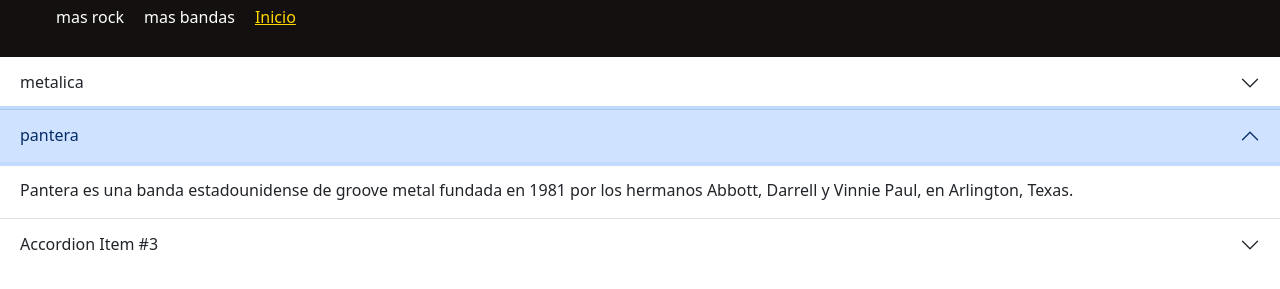
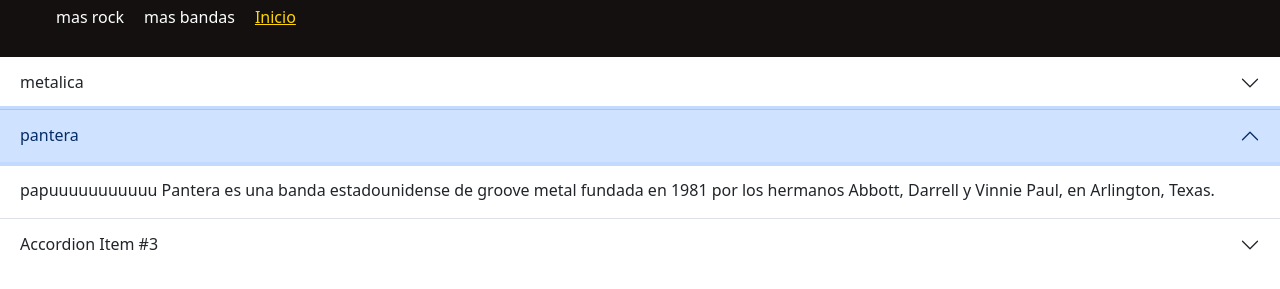
Before and after one commit to nachotulian2009-ux/nachotulian2009.github.io, a plain HTML site: page img/heavymetal.html in a window 1280 px wide. Both pictures are taken after a click on the button "pantera". Shown: the part 63-352 px from the top of the page. Drawn offline with nearby package versions, Linux system fonts and the light colour scheme.

Commit message:
1.5 cambios

```diff
--- a/img/heavymetal.html
+++ b/img/heavymetal.html
@@ -43,7 +43,7 @@
       </button>
     </h2>
     <div id="flush-collapseTwo" class="accordion-collapse collapse" data-bs-parent="#accordionFlushExample">
-      <div class="accordion-body">Pantera es una banda estadounidense de groove metal fundada en 1981 por los hermanos Abbott, Darrell y Vinnie Paul, en Arlington, Texas.</div>
+      <div class="accordion-body">papuuuuuuuuuuu Pantera es una banda estadounidense de groove metal fundada en 1981 por los hermanos Abbott, Darrell y Vinnie Paul, en Arlington, Texas.</div>
     </div>
   </div>
   <div class="accordion-item">
```
